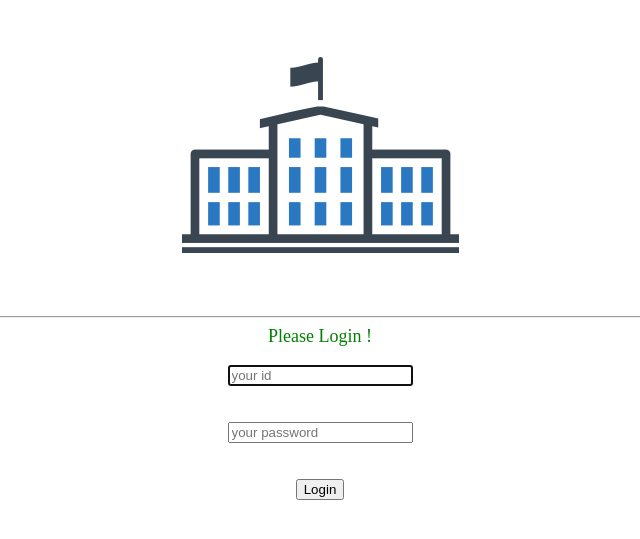
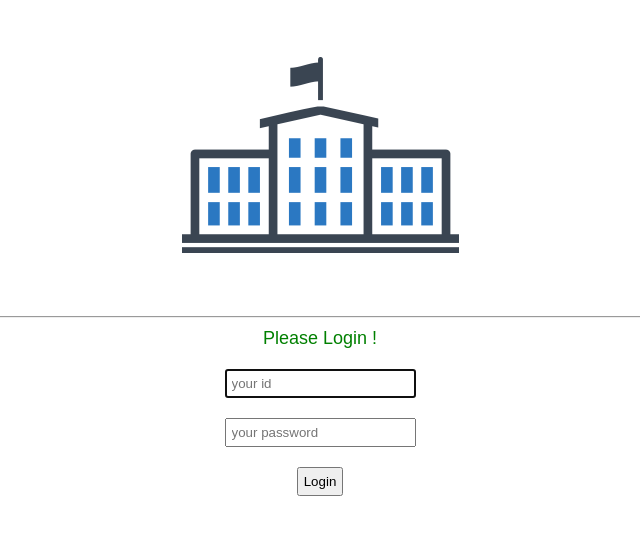
Before and after one commit to aminubalayabo/Students_Info, a PHP site: page /index.php in a window 1280 px wide. Shown: the top 539 px of the page, without its empty margins (320-960 px from the left). Run offline with PHP 8.4, Linux system fonts and the light colour scheme.

Commit message:
Update index.php

```diff
--- a/index.php
+++ b/index.php
@@ -1,31 +1,78 @@
-<?php
-$login_code= isset($_REQUEST['login']) ? $_REQUEST['login'] : '1';
-if($login_code=="false"){
-    $login_message="Wrong Credentials !";
-	  $color="red";
-}
-else{
-    $login_message="Please Login !";
-	  $color="green";
-}
-?>
 <!DOCTYPE html>
-<html >
+<html lang="en">
 <head>
     <meta charset="UTF-8">
-	      <script src="source/js/loginValidate.js"></script>
     <title>School Management System</title>
+    <style>
+        body {
+            font-family: Arial, sans-serif;
+            text-align: center;
+        }
+        input {
+            margin: 10px 0;
+            padding: 5px;
+        }
+        #loginMessage {
+            font-size: 18px;
+            margin: 10px 0;
+        }
+    </style>
 </head>
 <body>
-        <center>
-	          <img src="source/logo.jpg" />
+    <img src="source/logo.jpg" alt="School Logo" />
     <hr/>
-            <?php echo "<font size='4' color='$color'>$login_message</font>";?>
-            <form  action="service/check.access.php" onsubmit="return loginValidate();" method="post"><br/>
-                <input type="text" id="myid" name="myid" placeholder="your id" autofocus=""   /><br/><br/><br/>
-                <input type="password" id="mypassword" name="mypassword" placeholder="your password"  /><br/><br/><br/>
+    <div id="loginMessage"></div>
+    <form id="loginForm" onsubmit="return loginValidate();">
+        <input type="text" id="myid" name="myid" placeholder="your id" autofocus required /><br/>
+        <input type="password" id="mypassword" name="mypassword" placeholder="your password" required /><br/>
         <input type="submit" value="Login" />
     </form>
-        </center>
+
+    <script>
+        // Simulating the PHP login code check
+        function getLoginCode() {
+            const urlParams = new URLSearchParams(window.location.search);
+            return urlParams.get('login') || '1';
+        }
+
+        function setLoginMessage() {
+            const loginCode = getLoginCode();
+            const messageElement = document.getElementById('loginMessage');
+
+            if (loginCode === "false") {
+                messageElement.textContent = "Wrong Credentials !";
+                messageElement.style.color = "red";
+            } else {
+                messageElement.textContent = "Please Login !";
+                messageElement.style.color = "green";
+            }
+        }
+
+        function loginValidate() {
+            const id = document.getElementById('myid').value;
+            const password = document.getElementById('mypassword').value;
+
+            if (id.trim() === '' || password.trim() === '') {
+                alert('Please enter both ID and password.');
+                return false;
+            }
+
+            // Here you would typically send the data to a server for verification
+            // For this example, we'll just simulate a login attempt
+            const success = Math.random() < 0.5; // 50% chance of success
+
+            if (success) {
+                alert('Login successful!');
+                return true;
+            } else {
+                alert('Login failed. Please try again.');
+                window.location.href = '?login=false';
+                return false;
+            }
+        }
+
+        // Set login message when the page loads
+        window.onload = setLoginMessage;
+    </script>
 </body>
 </html>
```
Lines whose indentation alone changed are shown as unchanged.
